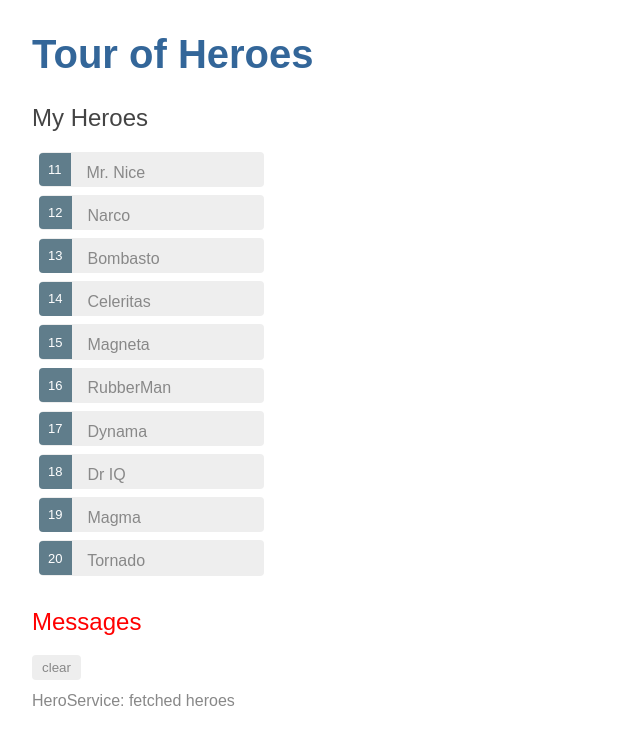
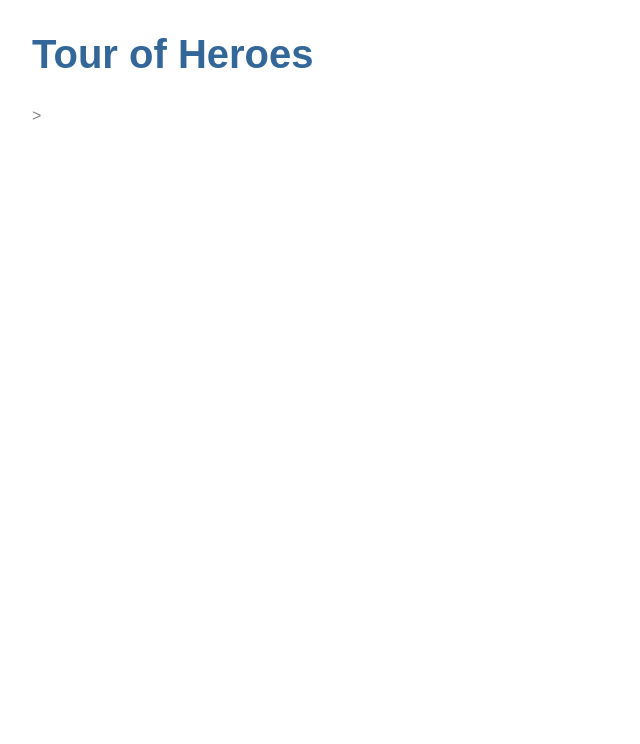
Before and after one commit to Matttuu/AngularJS_TOH, an Angular app: page / in a window 1280 px wide. Shown: the top 744 px of the page, without its empty margins (0-640 px from the left). Built offline with nearby package versions, Linux system fonts and the light colour scheme.

Commit message:
Added RouterOutlet

```diff
--- a/src/app/app.component.html
+++ b/src/app/app.component.html
@@ -1,4 +1,4 @@
 <!--The content below is only a placeholder and can be replaced.-->
 <h1>{{ title }}</h1>
-<app-heroes></app-heroes>
+<router-outlet></router-outlet>>
 <app-messages></app-messages>
```
Also changed, not shown: src/app/app-routing.module.ts (+7 -1 lines).
